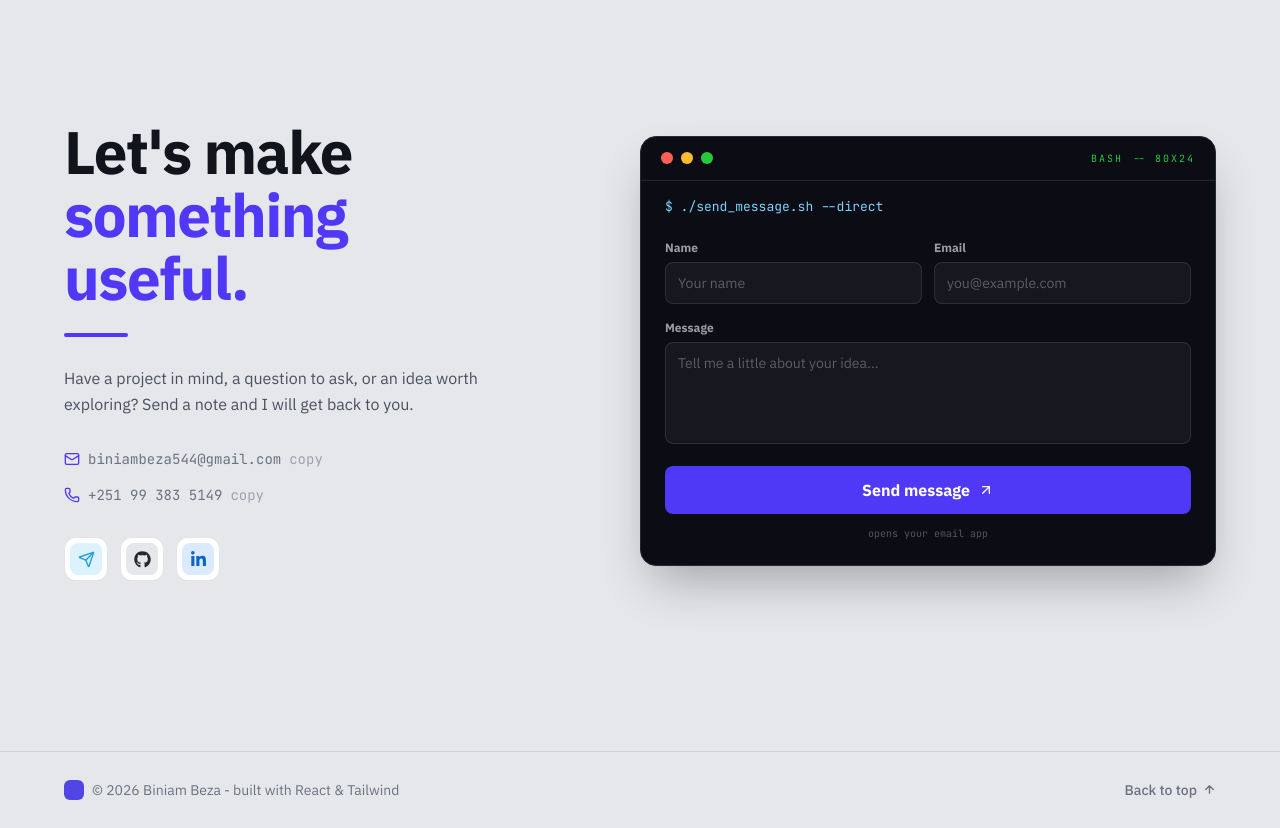
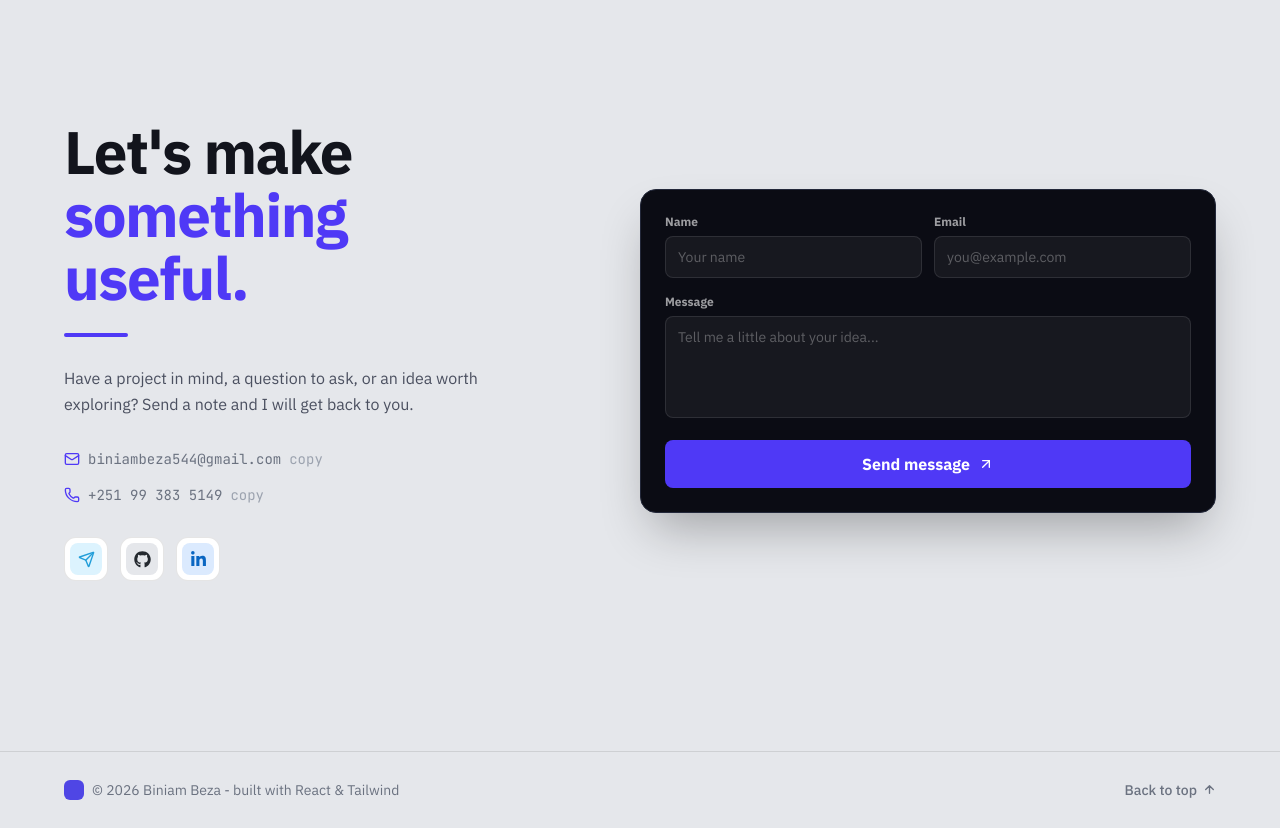
Before and after one commit to biniambeza/my-latest-portfolio, a React (Vite) app: page / in a window 1280 px wide. Shown: the part 5180-6008 px from the top of the page. Built offline with nearby package versions, Linux system fonts and the light colour scheme.

Commit message:
fixed contact form

```diff
--- a/src/sections/Contact.jsx
+++ b/src/sections/Contact.jsx
@@ -174,27 +174,8 @@ export default function Contact() {
             onSubmit={handleSubmit}
             className="relative w-full max-w-xl lg:justify-self-end bg-[#0B0C14] border border-[#23283A] rounded-2xl overflow-hidden shadow-2xl shadow-black/30 transition-shadow duration-500 focus-within:shadow-indigo-500/20 focus-within:border-[#3B3FA0]"
           >
-            <div className="flex items-center justify-between px-5 py-3.5 border-b border-white/10">
-              <div className="flex items-center gap-2">
-                <span className="w-3 h-3 rounded-full bg-[#FF5F56] inline-block" />
-                <span className="w-3 h-3 rounded-full bg-[#FFBD2E] inline-block" />
-                <span className="w-3 h-3 rounded-full bg-[#27C93F] inline-block" />
-              </div>
-              <span
-                className="text-[10px] uppercase tracking-[0.2em] text-[#27C93F] flex items-center gap-1.5"
-                style={{ fontFamily: "'JetBrains Mono', monospace" }}
-              >
-                bash -- 80x24
-              </span>
-            </div>
 
-            <div
-              className="px-5 sm:px-6 pt-4 text-[13px] text-[#7DD3FC] min-h-5"
-              style={{ fontFamily: "'JetBrains Mono', monospace" }}
-            >
-              {typed}
-              <span className="inline-block w-1.75 h-3.25 bg-[#7DD3FC] ml-0.5 align-middle animate-[blink_1s_steps(1)_infinite]" />
-            </div>
+
 
             <div className="p-5 sm:p-6 pt-4">
               <div className="grid sm:grid-cols-2 gap-3 mb-4">
@@ -248,20 +229,12 @@ export default function Contact() {
                   />
                 )}
               </button>
-              <p
-                className="mt-3 text-center text-[10px] text-white/30"
-                style={{ fontFamily: "'JetBrains Mono', monospace" }}
-              >
-                opens your email app
-              </p>
+
             </div>
           </form>
         </div>
       </div>
 
-      <style>{`
-        @keyframes blink { 50% { opacity: 0; } }
-      `}</style>
     </section>
   );
 }
```
